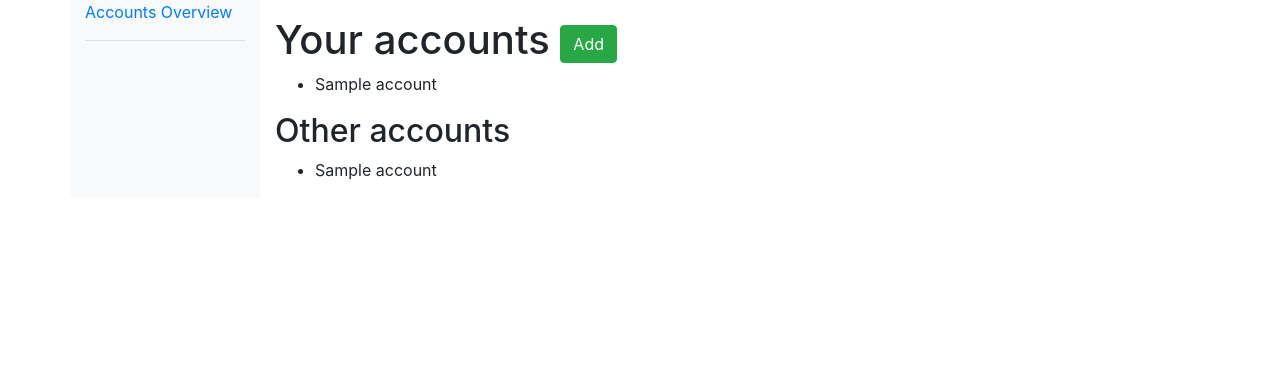
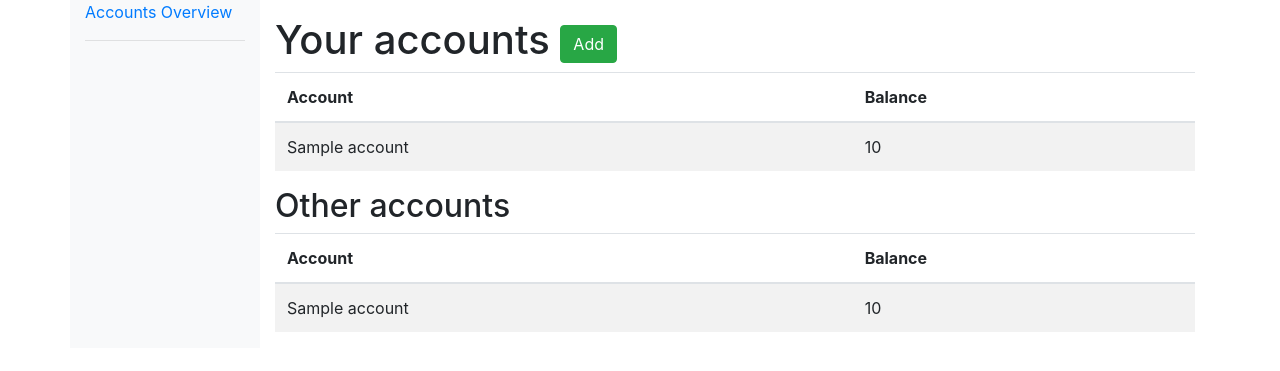
Before and after one commit to nw0/balance, a Django app: template templates/balance/account_list.html in a window 1280 px wide. Shown: the part 56-427 px from the top of the page. Run offline with Django 3.2, Linux system fonts and the light colour scheme; the template is opened without the code that fills it: most values are stand-ins (such as "Sample title", 1, 10 or a date in 2020); some libraries are stand-ins or nearby versions.

Commit message:
view: AccountList: put accounts in table

```diff
--- a/templates/balance/account_list.html
+++ b/templates/balance/account_list.html
@@ -7,16 +7,9 @@
     </small>
 </h1>
 
-<ul>
-    {% for account in owned_accounts %}
-    <li>{{ account }}</li>
-    {% endfor %}
-</ul>
+{% include "balance/account_table.html" with account_list=owned_accounts %}
 
 <h2>Other accounts</h2>
-<ul>
-    {% for account in other_accounts %}
-    <li>{{ account }}</li>
-    {% endfor %}
-</ul>
+{% include "balance/account_table.html" with account_list=other_accounts %}
+
 {% endblock content %}
--- /dev/null
+++ b/templates/balance/account_table.html
@@ -0,0 +1,19 @@
+<div class="table-responsive">
+    <table class="table table-striped">
+        <thead>
+        <tr>
+            <th>Account</th>
+            <th>Balance</th>
+        </tr>
+        </thead>
+
+        <tbody>
+        {% for account in account_list %}
+        <tr>
+            <td>{{ account }}</td>
+            <td>{{ account.balance_estimate }}</td>
+        </tr>
+        {% endfor %}
+        </tbody>
+    </table>
+</div>
--- a/templatetags/balance_extras.py
+++ b/templatetags/balance_extras.py
@@ -10,4 +10,4 @@ def other_account(transaction, account):
 
 @register.filter()
 def net_amount(transaction, account):
-    return transaction.amount * (-1 if account == transaction.payer else 1)
+    return transaction.net_amount(account)
```
Also changed, not shown: models.py (+12 -0 lines).
